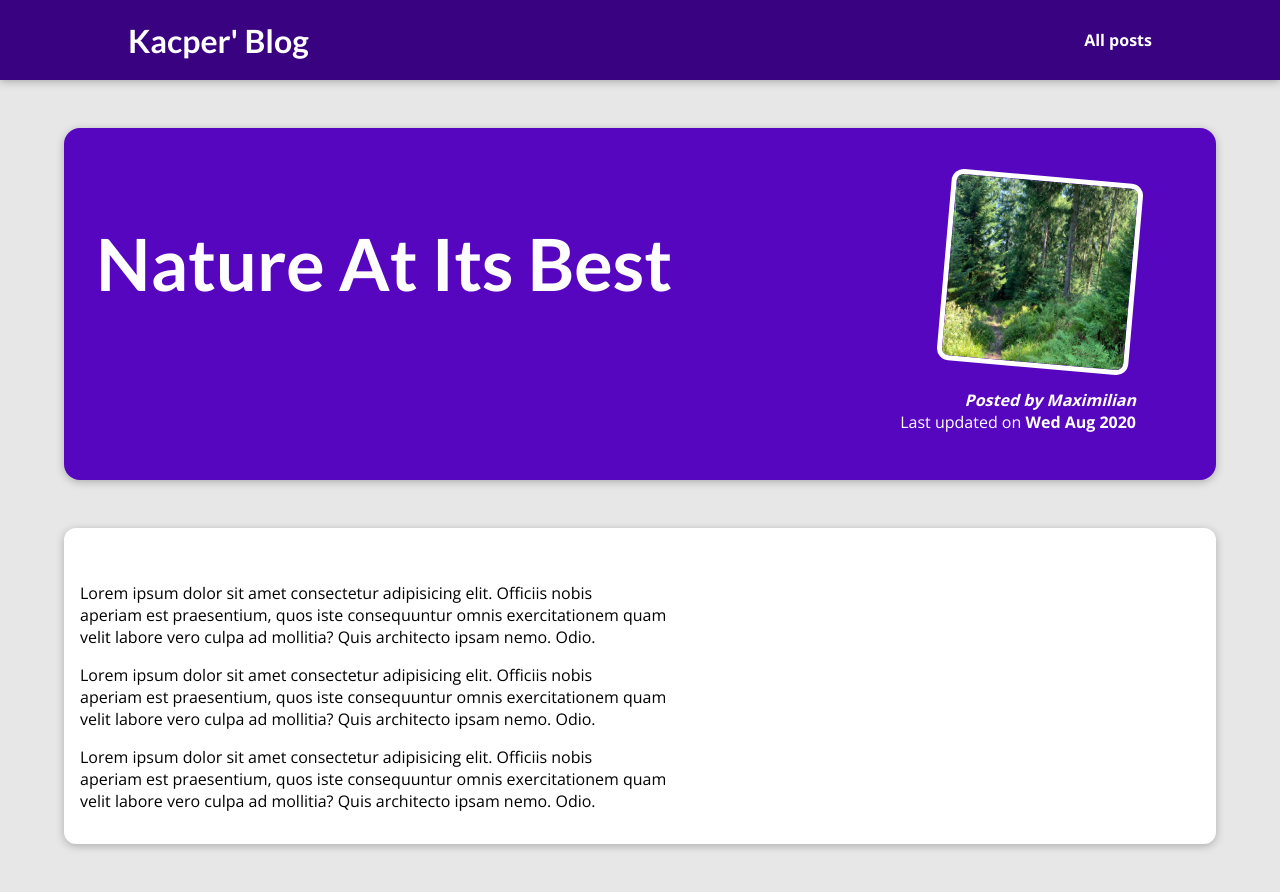
After one commit to OsmoxX/Django_blog, a Django app: page /post/into-the-woods/ in a window 1280 px wide. The commit adds this page. Run offline with Django 5.2, Linux system fonts and the light colour scheme.

Commit message:
Add templates and styles for post list and post detail pages

```diff
--- /dev/null
+++ b/blog/static/blog/all-posts.css
@@ -0,0 +1,43 @@
+body {
+  background-color: #e7e7e7;
+}
+
+#main-navigation {
+  background-color: #390281;
+  box-shadow: 0 2px 8px rgba(0, 0, 0, 0.25);
+}
+
+#all-posts {
+  margin: 7rem auto;
+  width: 90%;
+  max-width: 60rem;
+}
+
+#all-posts h2 {
+  text-align: center;
+  font-size: 2rem;
+  color: #2e2e2e;
+  margin: 3rem 0;
+}
+
+ul {
+  list-style: none;
+  margin: 0;
+  padding: 0;
+  display: grid;
+  grid-template-columns: repeat(auto-fill, minmax(17rem, 1fr));
+  gap: 1.5rem;
+}
+
+.post img {
+  width: 7rem;
+  height: 7rem;
+}
+
+.post a {
+  height: 22rem;
+  transform-origin: center;
+  box-shadow: 0 2px 8px rgba(0, 0, 0, 0.25);
+  border-radius: 12px;
+  background-color: white;
+}
--- /dev/null
+++ b/blog/static/blog/post-detail.css
@@ -0,0 +1,62 @@
+body {
+  background-color: #e7e7e7;
+}
+
+#main-navigation {
+  background-color: #390281;
+  box-shadow: 0 2px 8px rgba(0, 0, 0, 0.25);
+}
+
+#summary {
+  margin: 8rem auto 3rem auto;
+  padding: 2rem;
+  width: 90%;
+  max-width: 90rem;
+  border-radius: 16px;
+  background-color: #5706c0;
+  position: relative;
+  box-shadow: 0 2px 8px rgba(0, 0, 0, 0.25);
+  height: 22rem;
+}
+
+#summary h2 {
+  color: white;
+  font-size: 4.5rem;
+}
+
+#summary article {
+  position: absolute;
+  top: 2rem;
+  right: 3rem;
+  padding: 1rem 2rem;
+  border-radius: 12px;
+  text-align: right;
+  color: white;
+}
+
+#summary article img {
+  width: 12rem;
+  height: 12rem;
+  border-radius: 12px;
+  transform: rotateZ(5deg);
+  border: 5px solid white;
+  margin-bottom: 1rem;
+}
+
+#summary address {
+  font-weight: bold;
+}
+
+#summary time {
+  font-weight: bold;
+}
+
+main {
+  width: 90%;
+  max-width: 90rem;
+  margin: 3rem auto;
+  background-color: white;
+  padding: 1rem;
+  border-radius: 12px;
+  box-shadow: 0 2px 8px rgba(0, 0, 0, 0.25);
+}
--- /dev/null
+++ b/blog/templates/blog/post-detail.html
@@ -0,0 +1,27 @@
+{% extends "base.html" %}
+{% load static %}
+
+{% block title %}{{ post.title }}{% endblock %}
+
+{% block css_files %}
+    <link rel="stylesheet" href="{% static 'blog/post.css' %}">
+    <link rel="stylesheet" href="{% static 'blog/all-posts.css' %}">
+    <link rel="stylesheet" href="{% static 'blog/post-detail.css' %}">
+{% endblock %}
+
+{% block content %}
+    <section id="summary">
+        <h2>{{ post.title }}</h2>
+        <article>
+            <img src="{% static 'blog/images/'|add:post.image %}" alt="{{ post.title }}">
+            <address>Posted by {{ post.author }}</address>
+            <div>
+                Last updated on <time datetime="{{ post.date|date:'c' }}">{{ post.date|date:'D M Y' }}</time>
+            </div>
+        </article>
+    </section>
+
+    <main>
+        {{ post.content|linebreaks }}
+    </main>
+{% endblock %}
--- a/blog/urls.py
+++ b/blog/urls.py
@@ -4,5 +4,5 @@ from . import views
 urlpatterns = [
     path('', views.starting_page, name='starting-page'),
     path('posts/', views.post_list, name='post-list'),
-    path('post/<int:post_id>/', views.post_detail, name='post-detail'),
+    path('post/<slug:slug>/', views.post_detail, name='post-detail-page'),
 ]
--- a/blog/views.py
+++ b/blog/views.py
@@ -1,11 +1,84 @@
+from datetime import date
 from django.shortcuts import render
+
+all_posts = [
+    {
+        "slug": "hike-in-the-mountains",
+        "image": "mountains.jpg",
+        "author": "Maximilian",
+        "date": date(2021, 7, 21),
+        "title": "Mountain Hiking",
+        "excerpt": "There's nothing like the views you get when hiking in the mountains! And I wasn't even prepared for what happened whilst I was enjoying the view!",
+        "content": """
+          Lorem ipsum dolor sit amet consectetur adipisicing elit. Officiis nobis
+          aperiam est praesentium, quos iste consequuntur omnis exercitationem quam
+          velit labore vero culpa ad mollitia? Quis architecto ipsam nemo. Odio.
+
+          Lorem ipsum dolor sit amet consectetur adipisicing elit. Officiis nobis
+          aperiam est praesentium, quos iste consequuntur omnis exercitationem quam
+          velit labore vero culpa ad mollitia? Quis architecto ipsam nemo. Odio.
+
+          Lorem ipsum dolor sit amet consectetur adipisicing elit. Officiis nobis
+          aperiam est praesentium, quos iste consequuntur omnis exercitationem quam
+          velit labore vero culpa ad mollitia? Quis architecto ipsam nemo. Odio.
+        """
+    },
+    {
+        "slug": "programming-is-fun",
+        "image": "coding.jpg",
+        "author": "Maximilian",
+        "date": date(2022, 3, 10),
+        "title": "Programming Is Great!",
+        "excerpt": "Did you ever spend hours searching that one error in your code? Yep - that's what happened to me yesterday...",
+        "content": """
+          Lorem ipsum dolor sit amet consectetur adipisicing elit. Officiis nobis
+          aperiam est praesentium, quos iste consequuntur omnis exercitationem quam
+          velit labore vero culpa ad mollitia? Quis architecto ipsam nemo. Odio.
+
+          Lorem ipsum dolor sit amet consectetur adipisicing elit. Officiis nobis
+          aperiam est praesentium, quos iste consequuntur omnis exercitationem quam
+          velit labore vero culpa ad mollitia? Quis architecto ipsam nemo. Odio.
+
+          Lorem ipsum dolor sit amet consectetur adipisicing elit. Officiis nobis
+          aperiam est praesentium, quos iste consequuntur omnis exercitationem quam
+          velit labore vero culpa ad mollitia? Quis architecto ipsam nemo. Odio.
+        """
+    },
+    {
+        "slug": "into-the-woods",
+        "image": "woods.jpg",
+        "author": "Maximilian",
+        "date": date(2020, 8, 5),
+        "title": "Nature At Its Best",
+        "excerpt": "Nature is amazing! The amount of inspiration I get when walking in nature is incredible!",
+        "content": """
+          Lorem ipsum dolor sit amet consectetur adipisicing elit. Officiis nobis
+          aperiam est praesentium, quos iste consequuntur omnis exercitationem quam
+          velit labore vero culpa ad mollitia? Quis architecto ipsam nemo. Odio.
+
+          Lorem ipsum dolor sit amet consectetur adipisicing elit. Officiis nobis
+          aperiam est praesentium, quos iste consequuntur omnis exercitationem quam
+          velit labore vero culpa ad mollitia? Quis architecto ipsam nemo. Odio.
+
+          Lorem ipsum dolor sit amet consectetur adipisicing elit. Officiis nobis
+          aperiam est praesentium, quos iste consequuntur omnis exercitationem quam
+          velit labore vero culpa ad mollitia? Quis architecto ipsam nemo. Odio.
+        """
+    }
+]
+
+def get_date(post):
+    return post['date']
 
 # Create your views here.
 def starting_page(request):
-    return render(request, 'blog/starting_page.html')
+    sorted_posts = sorted(all_posts, key=get_date)
+    latest_posts = sorted_posts[-3:]
+    return render(request, 'blog/starting_page.html', {'latest_posts': latest_posts})
 
 def post_list(request):
-    return render(request, 'blog/post_list.html')
+    return render(request, 'blog/all-posts.html', {'all_posts': all_posts})
 
-def post_detail(request, post_id):
-    return render(request, 'blog/post_detail.html', {'post_id': post_id})
+def post_detail(request, slug):
+    post = next(post for post in all_posts if post['slug'] == slug)
+    return render(request, 'blog/post-detail.html', {'post': post})
--- a/templates/base.html
+++ b/templates/base.html
@@ -11,6 +11,12 @@
     {% endblock %}
 </head>
 <body>
+    <header id="main-navigation">
+        <h1><a href="{% url 'starting-page' %}">Kacper' Blog</a></h1>
+        <nav>
+            <a href="{% url 'post-list' %}">All posts</a>
+        </nav>
+    </header>
     {% block content %}
     {% endblock %}
 </body>
```
Also changed, not shown: blog/static/blog/post.css (added, +41 -0 lines), blog/static/blog/starting_page.css (+0 -39 lines), blog/templates/blog/all-posts.html (added, +21 -0 lines), blog/templates/blog/includes/post.html (added, +13 -0 lines), blog/templates/blog/starting_page.html (+5 -18 lines), blog/static/blog/images/coding.jpg (added).
